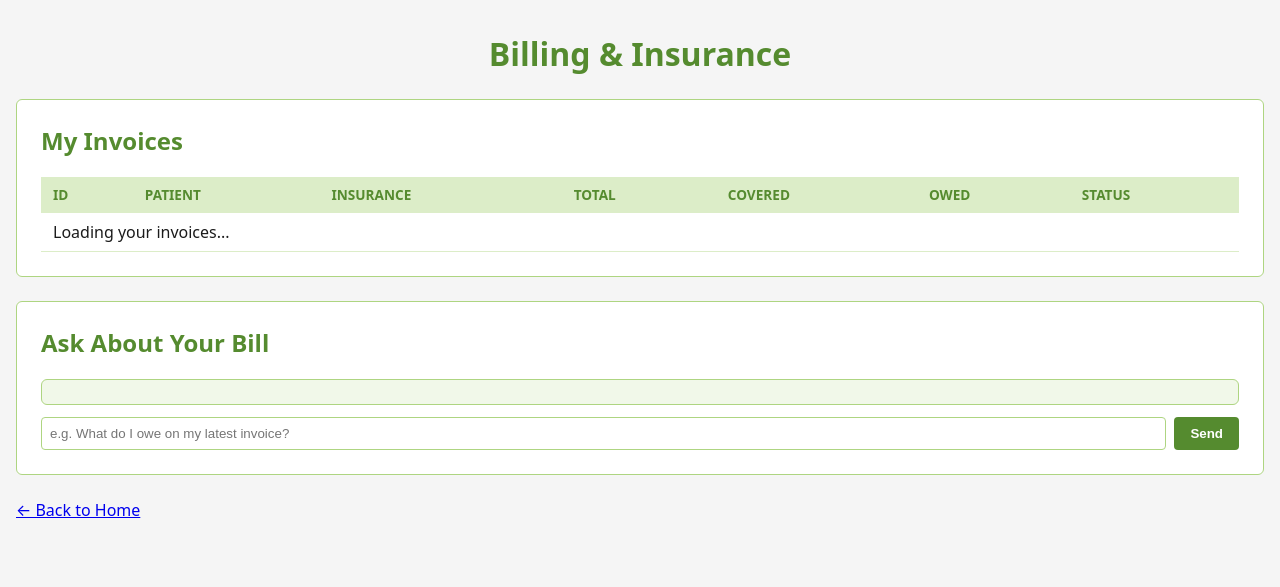
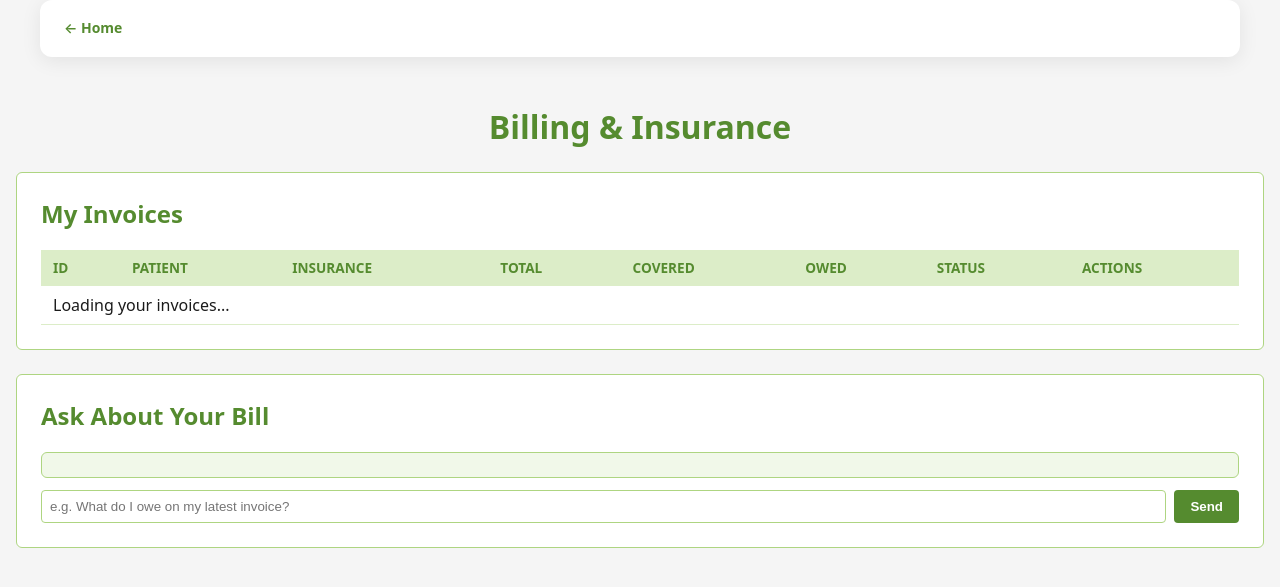
Before and after one commit to samarra-prahlad/ASD-Group24, a Flask app: template 4-samarra-billing/backend/templates/patient.html in a window 1280 px wide. Shown: the top 587 px of the page. Run offline with Flask 3, Linux system fonts and the light colour scheme; the template is opened without the code that fills it, so the values that code supplies are empty; some libraries are stand-ins or nearby versions.

Commit message:
patient payment mockup

```diff
--- a/4-samarra-billing/backend/app.py
+++ b/4-samarra-billing/backend/app.py
@@ -284,7 +284,7 @@ def filter_and_sort_invoices(invoices, invoice_id=None, status=None, insurance=N
     return result
 
 
-def render_invoice_rows(invoices, token):
+def render_invoice_rows(invoices, token, role="admin"):
     if not invoices:
         return "<tr><td colspan='8'>No invoices found.</td></tr>"
 
@@ -292,6 +292,21 @@ def render_invoice_rows(invoices, token):
     for inv in invoices:
         provider_name = inv.get("insurance_provider_name") or "Self-pay"
         provider_id = inv.get("insurance_provider_id") or ""
+
+        if role == "admin":
+            action_cell = f'<button type="button" onclick="toggleEditInvoice({inv["id"]})">Edit</button>'
+        elif inv["status"] != "paid":
+            action_cell = f"""<button
+                    type="button"
+                    hx-post="http://localhost:5004/invoices/{inv['id']}/pay/html?token={token}"
+                    hx-target="#invoice-pay-message-{inv['id']}"
+                    hx-swap="innerHTML"
+                    hx-confirm="Mark this invoice as paid?"
+                >Pay</button>
+                <div id="invoice-pay-message-{inv['id']}"></div>"""
+        else:
+            action_cell = "<span>Paid</span>"
+
         rows.append(f"""<tr id="invoice-row-{inv['id']}">
             <td>{inv['id']}</td>
             <td>{inv['patient_id']}</td>
@@ -300,42 +315,43 @@ def render_invoice_rows(invoices, token):
             <td>${inv['insurance_covered_amount']:.2f}</td>
             <td>${inv['patient_owed_amount']:.2f}</td>
             <td>{inv['status']}</td>
-            <td>
-                <button type="button" onclick="toggleEditInvoice({inv['id']})">Edit</button>
-            </td>
-        </tr>
-        <tr id="invoice-edit-{inv['id']}" class="edit-row is-hidden">
-            <td colspan="8">
-                <form
-                    hx-put="http://localhost:5004/invoices/{inv['id']}/html?token={token}"
-                    hx-target="#invoice-edit-message-{inv['id']}"
-                    hx-swap="innerHTML"
-                >
-                    <label>Insurance Provider ID
-                        <input type="number" name="insurance_provider_id" value="{provider_id}">
-                    </label>
-                    <label>Appointment Cost
-                        <input type="number" step="0.01" name="appointment_cost" value="{inv['appointment_cost']}">
-                    </label>
-                    <label>Medication Cost
-                        <input type="number" step="0.01" name="medication_cost" value="{inv['medication_cost']}">
-                    </label>
-                    <label>Bed Charges
-                        <input type="number" step="0.01" name="bed_charges" value="{inv['bed_charges']}">
-                    </label>
-                    <label>Status
-                        <select name="status">
-                            <option value="pending" {"selected" if inv['status'] == "pending" else ""}>Pending</option>
-                            <option value="paid" {"selected" if inv['status'] == "paid" else ""}>Paid</option>
-                            <option value="partially_paid" {"selected" if inv['status'] == "partially_paid" else ""}>Partially paid</option>
-                        </select>
-                    </label>
-                    <button type="submit">Save</button>
-                    <button type="button" onclick="toggleEditInvoice({inv['id']})">Cancel</button>
-                </form>
-                <div id="invoice-edit-message-{inv['id']}"></div>
-            </td>
+            <td>{action_cell}</td>
         </tr>""")
+
+        if role == "admin":
+            rows.append(f"""<tr id="invoice-edit-{inv['id']}" class="edit-row is-hidden">
+                <td colspan="8">
+                    <form
+                        hx-put="http://localhost:5004/invoices/{inv['id']}/html?token={token}"
+                        hx-target="#invoice-edit-message-{inv['id']}"
+                        hx-swap="innerHTML"
+                    >
+                        <label>Insurance Provider ID
+                            <input type="number" name="insurance_provider_id" value="{provider_id}">
+                        </label>
+                        <label>Appointment Cost
+                            <input type="number" step="0.01" name="appointment_cost" value="{inv['appointment_cost']}">
+                        </label>
+                        <label>Medication Cost
+                            <input type="number" step="0.01" name="medication_cost" value="{inv['medication_cost']}">
+                        </label>
+                        <label>Bed Charges
+                            <input type="number" step="0.01" name="bed_charges" value="{inv['bed_charges']}">
+                        </label>
+                        <label>Status
+                            <select name="status">
+                                <option value="pending" {"selected" if inv['status'] == "pending" else ""}>Pending</option>
+                                <option value="paid" {"selected" if inv['status'] == "paid" else ""}>Paid</option>
+                                <option value="partially_paid" {"selected" if inv['status'] == "partially_paid" else ""}>Partially paid</option>
+                            </select>
+                        </label>
+                        <button type="submit">Save</button>
+                        <button type="button" onclick="toggleEditInvoice({inv['id']})">Cancel</button>
+                    </form>
+                    <div id="invoice-edit-message-{inv['id']}"></div>
+                </td>
+            </tr>""")
+
     return "".join(rows)
 
 
@@ -375,7 +391,7 @@ def get_invoices_html():
         sort_dir=sort_dir,
     )
 
-    return render_invoice_rows(body, token)
+    return render_invoice_rows(body, token, session["role"])
 
 
 # ---------------------------------------------------------------------------
@@ -620,6 +636,53 @@ def print_invoice(invoice_id):
 
 
 # ---------------------------------------------------------------------------
+# POST /invoices/<invoice_id>/pay/html - patient-facing action to mark their
+# own invoice as paid. Admins can also pay any invoice, using the same
+# ownership rule as the other invoice routes.
+# ---------------------------------------------------------------------------
+
+@app.post("/invoices/<int:invoice_id>/pay/html")
+def pay_invoice_html(invoice_id):
+    token = request.args.get("token")
+    session, error = verify_session(token)
+
+    if session is None:
+        status = 503 if error == "unreachable" else 401
+        return f"<div class='form-message form-error'>{escape('Invalid or missing session token.')}</div>", status
+
+    body, status = proxy_get(f"{DATABASE_SERVICE_URL}/invoices/{invoice_id}")
+
+    if status != 200:
+        error_message = body.get("error", "Unable to retrieve invoice.")
+        return f"<div class='form-message form-error'>{escape(error_message)}</div>", status
+
+    if session["role"] != "admin" and body.get("patient_id") != session["patient_id"]:
+        return "<div class='form-message form-error'>You can only pay your own invoices.</div>", 403
+
+    try:
+        response = requests.put(
+            f"{DATABASE_SERVICE_URL}/invoices/{invoice_id}",
+            json={"status": "paid"},
+            timeout=REQUEST_TIMEOUT,
+        )
+    except requests.exceptions.RequestException:
+        return "<div class='form-message form-error'>billing-database is unreachable.</div>", 503
+
+    if response.status_code != 200:
+        error_message = response.json().get("error", "Unable to update invoice.")
+        return f"<div class='form-message form-error'>{escape(error_message)}</div>", response.status_code
+
+    result = response.json()
+    return (
+        f"<div class='form-message form-success'>"
+        f"Invoice #{result['invoice_id']} marked as paid."
+        f"</div>",
+        200,
+        {"HX-Trigger": "invoicesChanged"},
+    )
+
+
+# ---------------------------------------------------------------------------
 # AI-Mode: Frontend -> Backend/API -> Ollama -> LLM
 # ---------------------------------------------------------------------------
 
--- a/4-samarra-billing/backend/templates/patient.html
+++ b/4-samarra-billing/backend/templates/patient.html
@@ -8,6 +8,12 @@
     <script src="https://unpkg.com/htmx.org@1.9.12"></script>
 </head>
 <body>
+<nav class="top-nav">
+    <div class="top-nav-left">
+        <a href="http://localhost:5000/home" class="top-nav-home">&larr; Home</a>
+    </div>
+</nav>
+
 <div class="app-shell">
     <header class="app-header">
         <h1>Billing &amp; Insurance</h1>
@@ -25,15 +31,16 @@
                     <th>Covered</th>
                     <th>Owed</th>
                     <th>Status</th>
+                    <th>Actions</th>
                 </tr>
             </thead>
             <tbody
                 id="invoice-table-body"
                 hx-get="http://localhost:5004/invoices/html?token={{ token }}"
-                hx-trigger="load"
+                hx-trigger="load, invoicesChanged from:body"
                 hx-swap="innerHTML"
             >
-                <tr><td colspan="7">Loading your invoices...</td></tr>
+                <tr><td colspan="8">Loading your invoices...</td></tr>
             </tbody>
         </table>
     </div>
@@ -53,8 +60,6 @@
             <button type="submit">Send</button>
         </form>
     </div>
-
-    <p class="auth-switch"><a href="http://localhost:5000/home">&larr; Back to Home</a></p>
 </div>
 </body>
 </html>
--- a/4-samarra-billing/frontend/css/styles.css
+++ b/4-samarra-billing/frontend/css/styles.css
@@ -392,3 +392,44 @@ body {
     margin-top: 0.5rem;
     width: 100%;
 }
+
+/* ---------------------------------------------------------------------
+   Top nav (matches Appointments' shared nav bar exactly)
+--------------------------------------------------------------------- */
+
+.top-nav {
+    display: flex;
+    align-items: center;
+    justify-content: space-between;
+    max-width: 1200px;
+    margin: 0 auto 16px;
+    padding: 12px 20px;
+    background: white;
+    border-radius: 12px;
+    box-shadow: 0 4px 20px rgba(0, 0, 0, 0.08);
+}
+
+.top-nav-left {
+    display: flex;
+    align-items: center;
+    gap: 16px;
+}
+
+.top-nav a {
+    color: #222;
+    text-decoration: none;
+    font-size: 14px;
+    font-weight: 600;
+    padding: 6px 4px;
+    border-bottom: 2px solid transparent;
+    transition: color 0.15s ease, border-color 0.15s ease;
+}
+
+.top-nav a:hover {
+    color: var(--color-dark);
+    border-bottom-color: var(--color-mid);
+}
+
+.top-nav-home {
+    color: var(--color-dark) !important;
+}
```
Also changed, not shown: 4-samarra-billing/tests/test_backend_app.py (+134 -0 lines).
